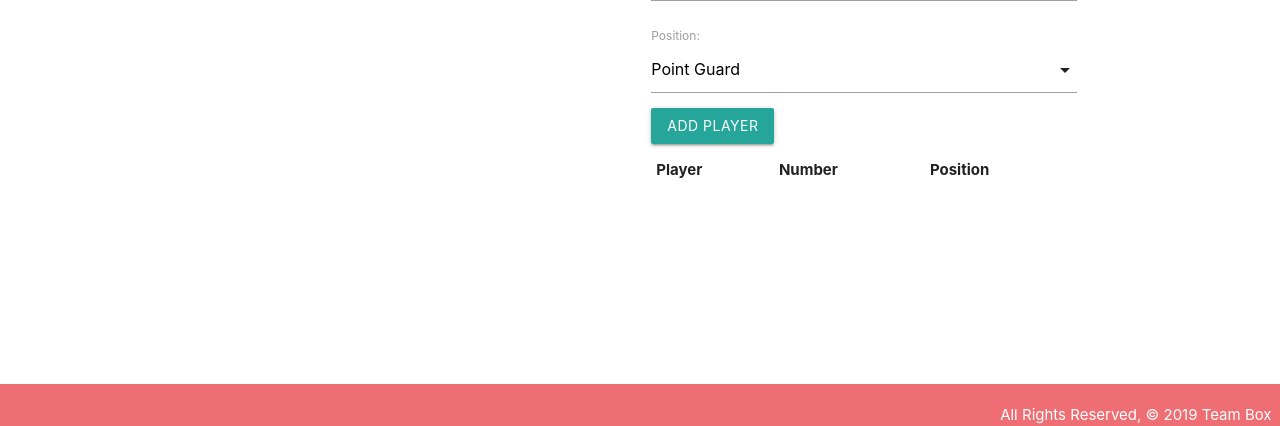
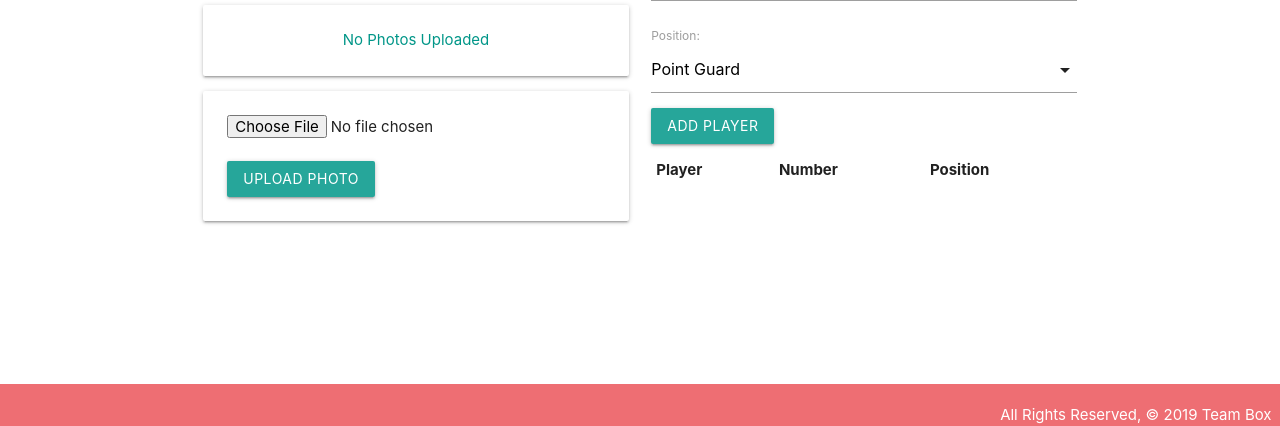
Before and after one commit to codenerd21/teambox, a Django app: template teambox/main_app/templates/teams/detail.html in a window 1280 px wide. Shown: the part 374-800 px from the top of the page. Run offline with Django 3.2, Linux system fonts and the light colour scheme; the template is opened without the code that fills it: values that come from a table or form of the project are taken from there, others are empty; parts of the project's set-up code (start-up, migrations or seed data) failed here and were passed over.

Commit message:
adds markup for photo to detail.html for photo upload

```diff
--- a/teambox/main_app/templates/teams/detail.html
+++ b/teambox/main_app/templates/teams/detail.html
@@ -18,6 +18,17 @@
         <a href="{% url 'team_delete' team.id %}">Delete</a>
       </div>
     </div>
+    {% for photo in team.photo_set.all %}
+      <img class="responsive-img card-panel" src="{{photo.url}}">
+    {% empty %}
+      <div class="card-panel teal-text center-align">No Photos Uploaded</div>
+    {% endfor %}
+    <form action="{% url 'add_photo' team.id %}" enctype="multipart/form-data" method="POST" class="card-panel">
+      {% csrf_token %}
+      <input type="file" name="photo-file">
+      <br><br>
+      <input type="submit" class="btn" value="Upload Photo">
+    </form>
   </div>
   <div class="col s6">
     <form action="{% url 'add_player' team.id %}" method="post">
--- a/teambox/main_app/views.py
+++ b/teambox/main_app/views.py
@@ -44,7 +44,7 @@ def add_photo(request, team_id):
     try:
       s3.upload_fileobj(photo_file, BUCKET, key)
       url = f"{S3_BASE_URL}{BUCKET}/{key}"
-      photo = Photo(url=url, team_id)
+      photo = Photo(url=url, team_id=team_id)
       photo.save()
     except:
       print('An error occurred uploading file to S3')
```
